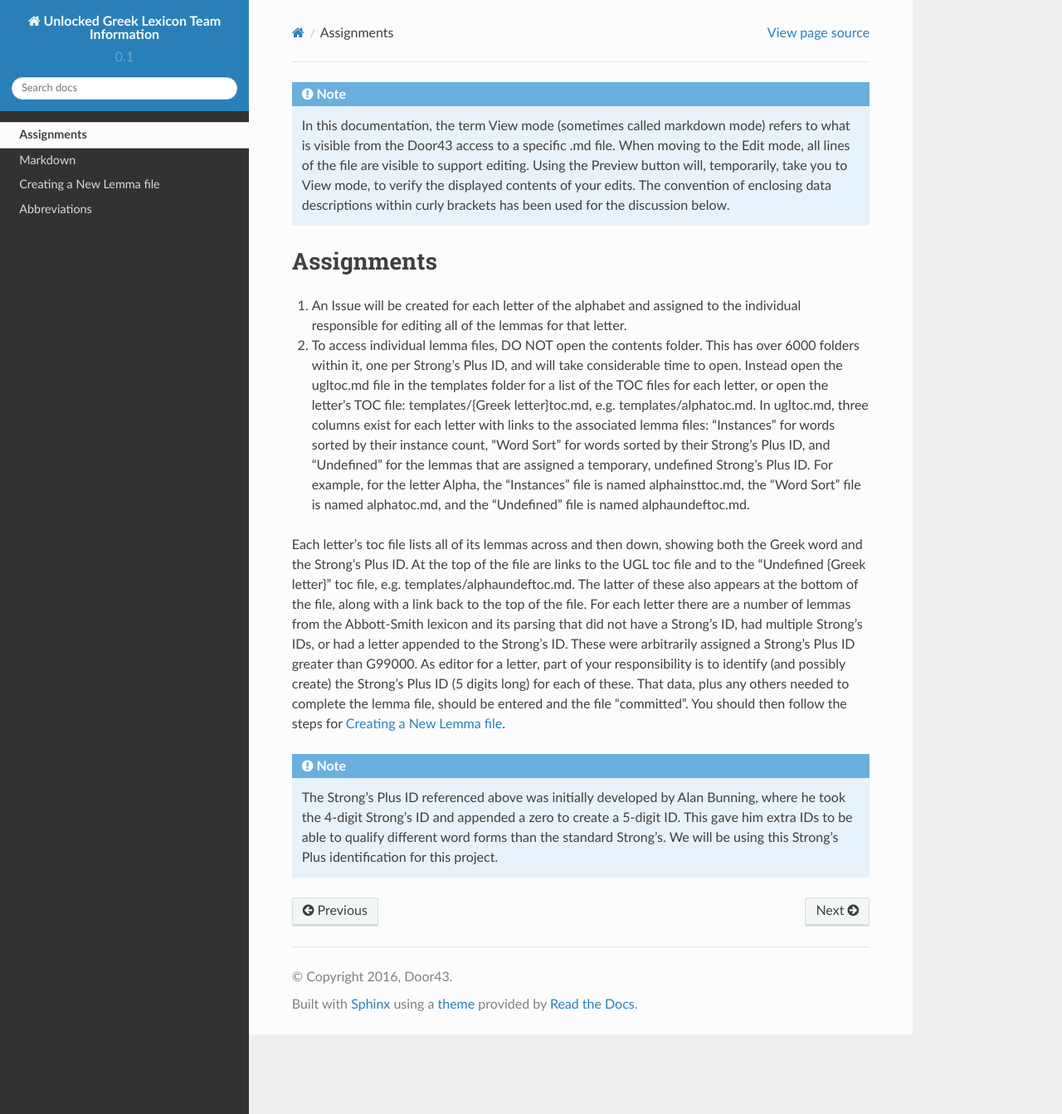
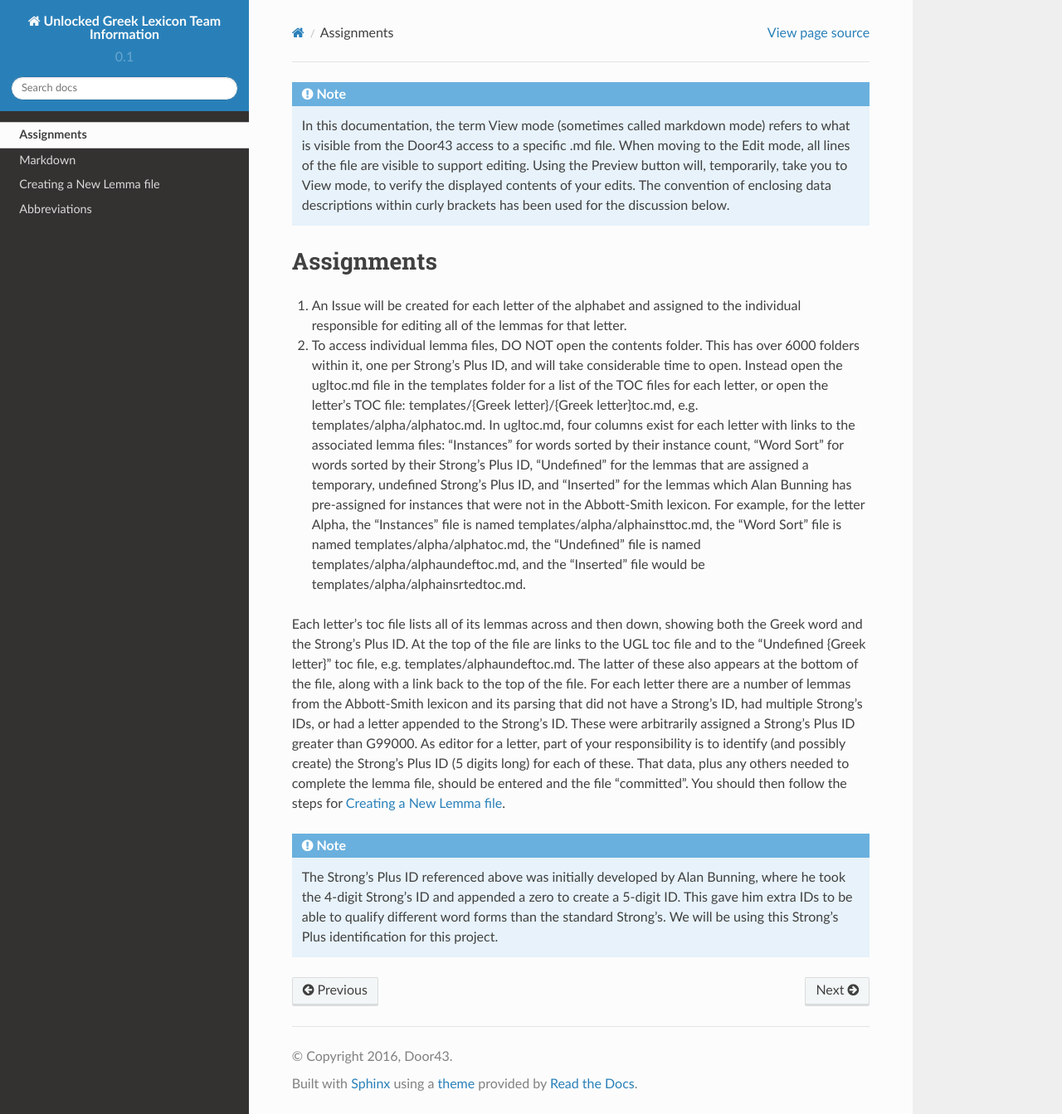
Before and after one commit to unfoldingWord-dev/Unlocked-Greek-Lexicon-Info, a Sphinx documentation site: the page built from docs/assignments.rst, in a window 1280 px wide and 1343 px high. Shown: the whole window at 83% size. Built offline with Sphinx 7.4.7 and the Read the Docs theme 2.0.0, drawn with Linux system fonts in a browser that asks for light colours.

Commit message:
Update assignments.rst

```diff
--- a/docs/assignments.rst
+++ b/docs/assignments.rst
@@ -3,7 +3,7 @@
 Assignments
 -----------
 1.	An Issue will be created for each letter of the alphabet and assigned to the individual responsible for editing all of the lemmas for that letter.
-2.	To access individual lemma files, DO NOT open the contents folder. This has over 6000 folders within it, one per Strong’s Plus ID, and will take considerable time to open. Instead open the ugltoc.md file in the templates folder for a list of the TOC files for each letter, or open the letter’s TOC file: templates/{Greek letter}toc.md, e.g. templates/alphatoc.md. In ugltoc.md, three columns exist for each letter with links to the associated lemma files: "Instances" for words sorted by their instance count, "Word Sort" for words sorted by their Strong's Plus ID, and "Undefined" for the lemmas that are assigned a temporary, undefined Strong's Plus ID. For example, for the letter Alpha, the "Instances" file is named alphainsttoc.md, the "Word Sort" file is named alphatoc.md, and the "Undefined" file is named alphaundeftoc.md.
+2.	To access individual lemma files, DO NOT open the contents folder. This has over 6000 folders within it, one per Strong’s Plus ID, and will take considerable time to open. Instead open the ugltoc.md file in the templates folder for a list of the TOC files for each letter, or open the letter’s TOC file: templates/{Greek letter}/{Greek letter}toc.md, e.g. templates/alpha/alphatoc.md. In ugltoc.md, four columns exist for each letter with links to the associated lemma files: “Instances” for words sorted by their instance count, “Word Sort” for words sorted by their Strong’s Plus ID, “Undefined” for the lemmas that are assigned a temporary, undefined Strong’s Plus ID, and “Inserted” for the lemmas which Alan Bunning has pre-assigned for instances that were not in the Abbott-Smith lexicon. For example, for the letter Alpha, the “Instances” file is named templates/alpha/alphainsttoc.md, the “Word Sort” file is named templates/alpha/alphatoc.md, the “Undefined” file is named templates/alpha/alphaundeftoc.md, and the “Inserted” file would be templates/alpha/alphainsrtedtoc.md.
 
 Each letter's toc file lists all of its lemmas across and then down, showing both the Greek word and the Strong’s Plus ID. At the top of the file are links to the UGL toc file and to the “Undefined {Greek letter}” toc file, e.g. templates/alphaundeftoc.md. The latter of these also appears at the bottom of the file, along with a link back to the top of the file. For each letter there are a number of lemmas from the Abbott-Smith lexicon and its parsing that did not have a Strong’s ID, had multiple Strong’s IDs, or had a letter appended to the Strong’s ID. These were arbitrarily assigned a Strong’s Plus ID greater than G99000. As editor for a letter, part of your responsibility is to identify (and possibly create) the Strong’s Plus ID (5 digits long) for each of these. That data, plus any others needed to complete the lemma file, should be entered and the file “committed”. You should then follow the steps for `Creating a New Lemma file <http://unlocked-greek-lexicon-team-info.readthedocs.io/en/latest/lemma.html>`_.
 
```
